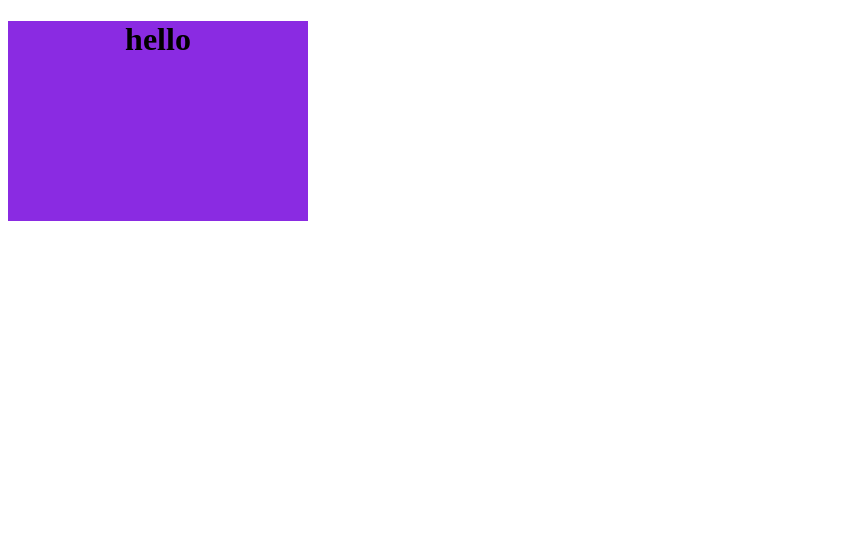
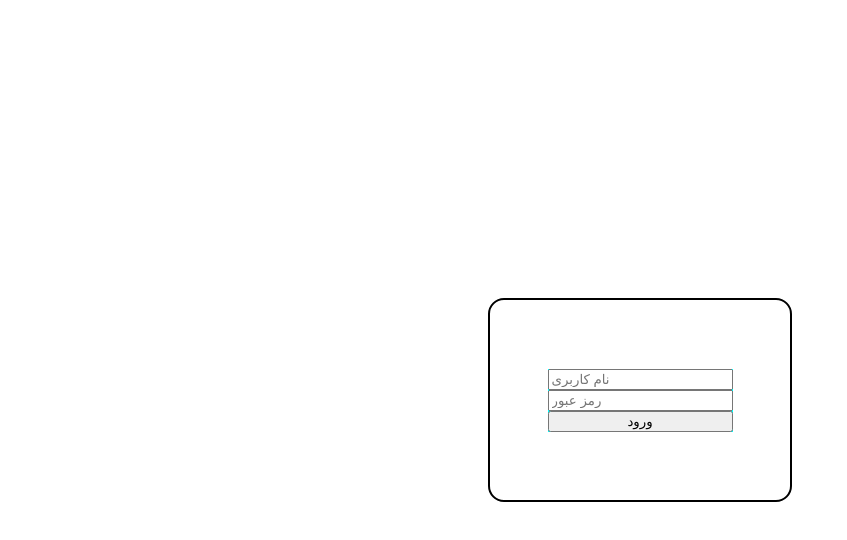
Before and after one commit to amirho44/safapc, a React (Create React App) app: page / in a window 1280 px wide. Shown: the top 540 px of the page, without its empty margins (0-847 px from the left). Built offline with nearby package versions, Linux system fonts and the light colour scheme.

Commit message:
cssstyling

```diff
--- a/src/App.css
+++ b/src/App.css
@@ -1,3 +1,7 @@
 .App {
     text-align: center;
+    display: flex;
+    margin: auto;
+    background-color: white;
+    height: 100vh;
 }
--- a/src/components/Loginbox.jsx
+++ b/src/components/Loginbox.jsx
@@ -6,7 +6,22 @@ class Loginbox extends Component {
     render() {
         return (
             <div className='box'>
-                <h1>hello</h1>
+                <form>
+                    <input
+
+                        placeholder="نام کاربری"
+                        type='text'
+                        name='username'
+                    />
+                    <input
+
+                        placeholder="رمز عبور"
+                        type='password'
+                        name='password'
+                    />
+                    <button>ورود</button>
+
+                </form>
             </div>
 
         );
--- a/src/components/box.css
+++ b/src/components/box.css
@@ -1,5 +1,20 @@
 .box {
-    background-color: blueviolet;
+    background-color: transparent;
+    border: 2px solid black;
+    border-radius: 1rem;
     width: 300px;
     height: 200px;
+    margin: auto;
+    display: flex;
+
+
 }
+
+form {
+    background-color: aqua;
+    margin: auto;
+    display: flex;
+    flex-direction: column;
+
+
+}
--- /dev/null
+++ b/src/index.css
@@ -0,0 +1,16 @@
+@font-face {
+    font-family: 'mainfont';
+    src: url(./font/Pfont-Regular-hint.woff);
+}
+
+html,
+body {
+    margin: auto;
+    height: 100%;
+    width: 100%;
+
+}
+
+body {
+    font-family: 'mainfont';
+}
--- a/src/index.js
+++ b/src/index.js
@@ -1,4 +1,5 @@
 import React from 'react';
 import ReactDOM from 'react-dom';
 import App from './App';
+import './index.css'
 ReactDOM.render(<App />, document.getElementById("root"))
```
Also changed, not shown: src/font/Pfont-Regular-hint.woff (added).
